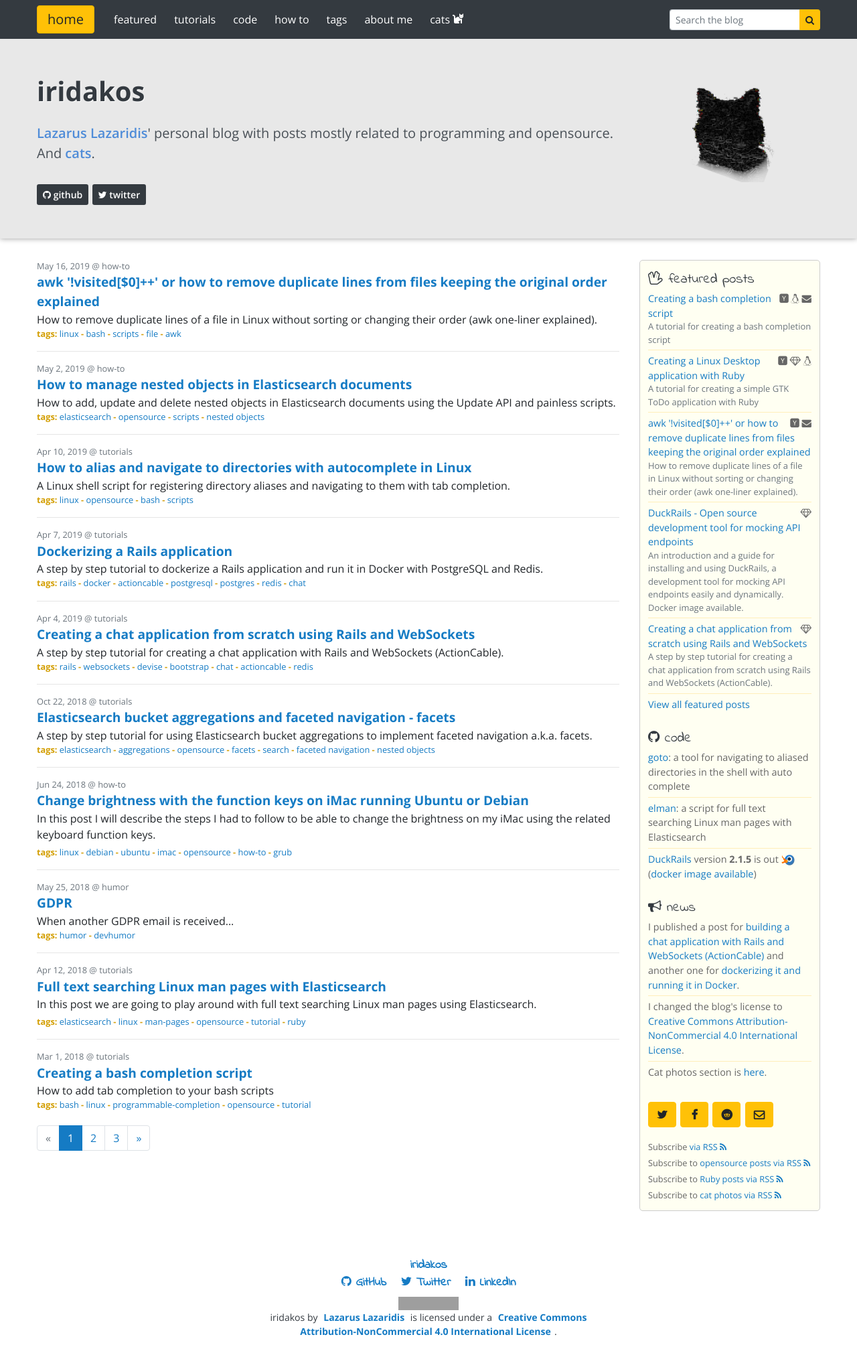
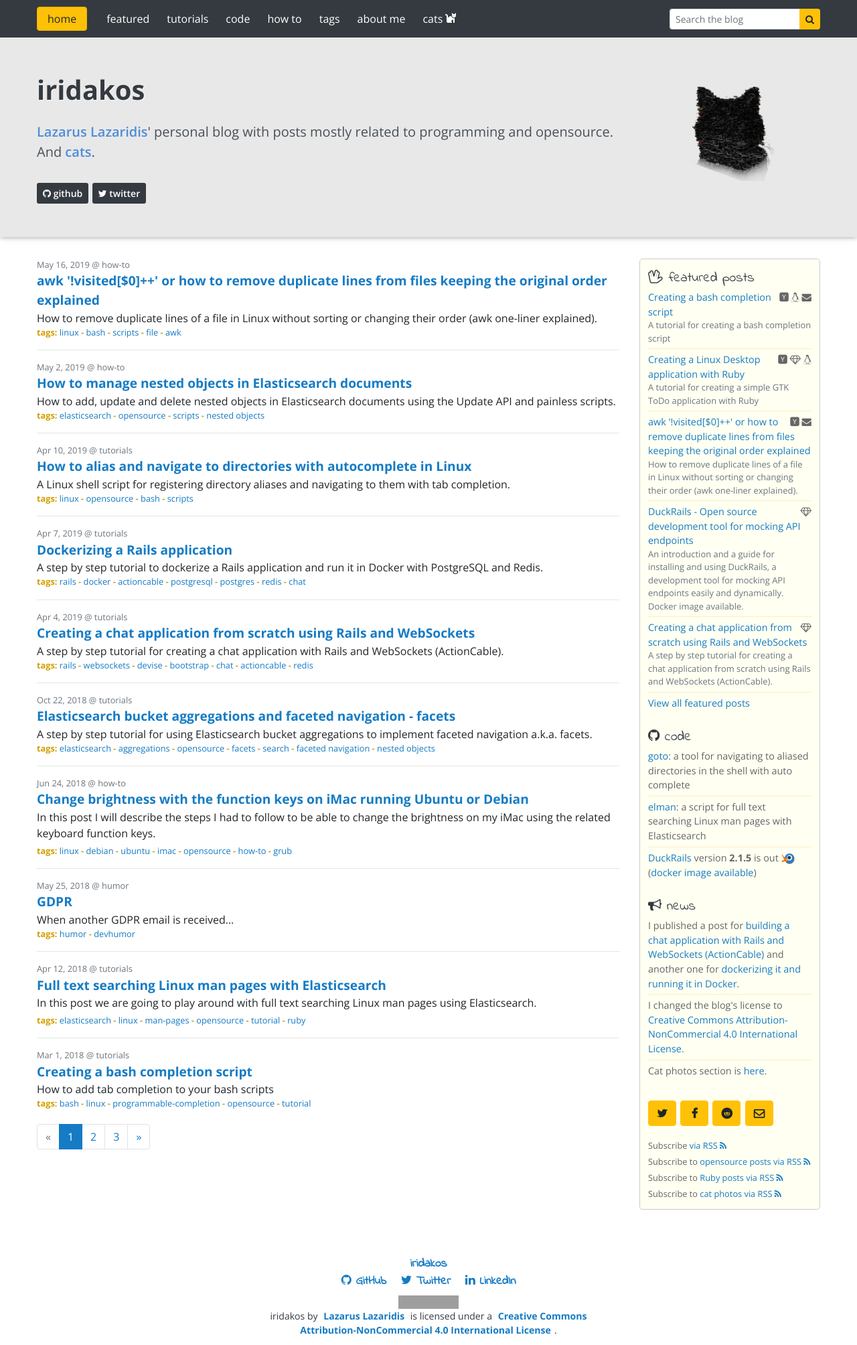
Before and after one commit to iridakos/iridakos.github.io, a Jekyll site: the page built from index.html, in a window 1280 px wide. Shown: the whole page at 67% size. Built offline with Jekyll 4.4.1, drawn with Linux system fonts in a browser that asks for light colours; nearby versions of some CDN libraries; the list of posts is cut into pages by our own code; comment, search, counter and statistics services are not loaded; grey boxes are pictures that could not be loaded.

Commit message:
Update _iridakos.scss

```diff
--- a/_sass/_iridakos.scss
+++ b/_sass/_iridakos.scss
@@ -4,6 +4,8 @@ $iridakos-blue: lighten(#2C72C8, 10%);
 
 nav {
   a.navbar-brand {
+    font-size: 100% !important;
+
     img {
       height: 20px;
     }
```
